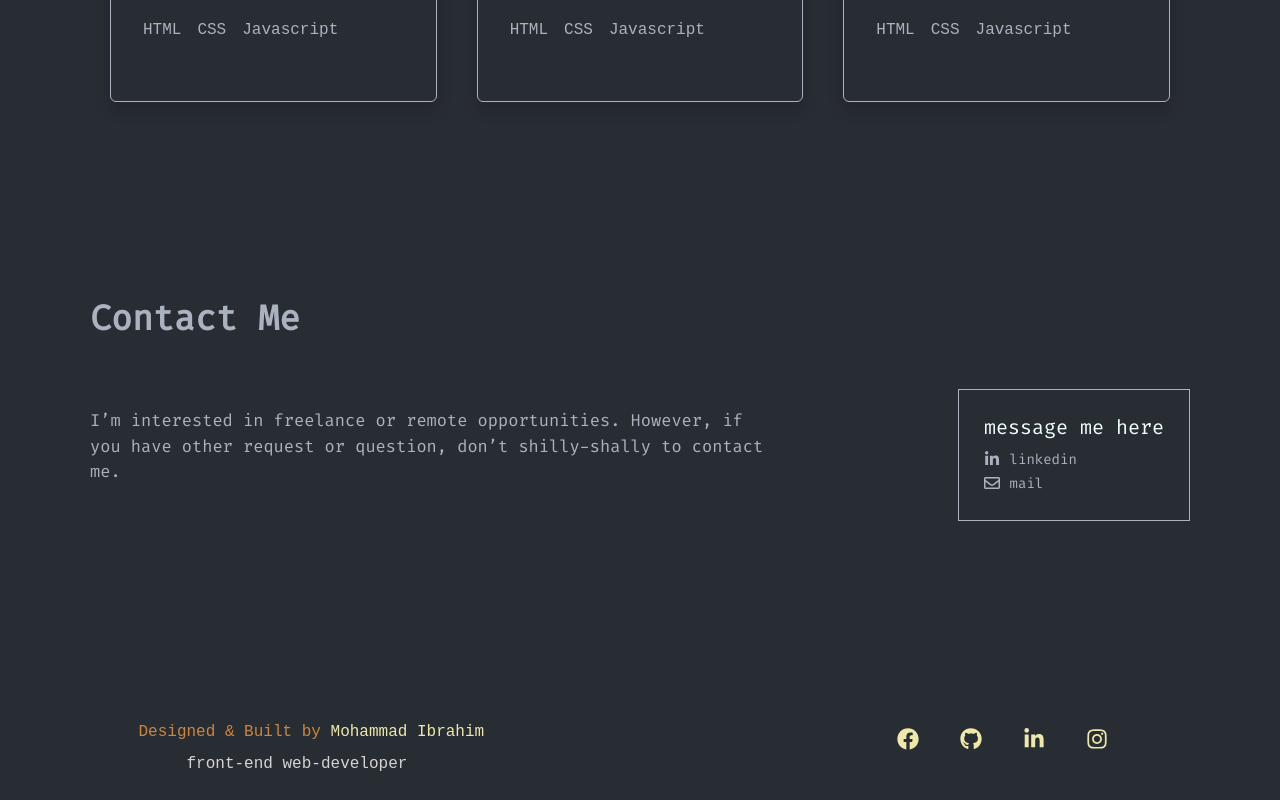
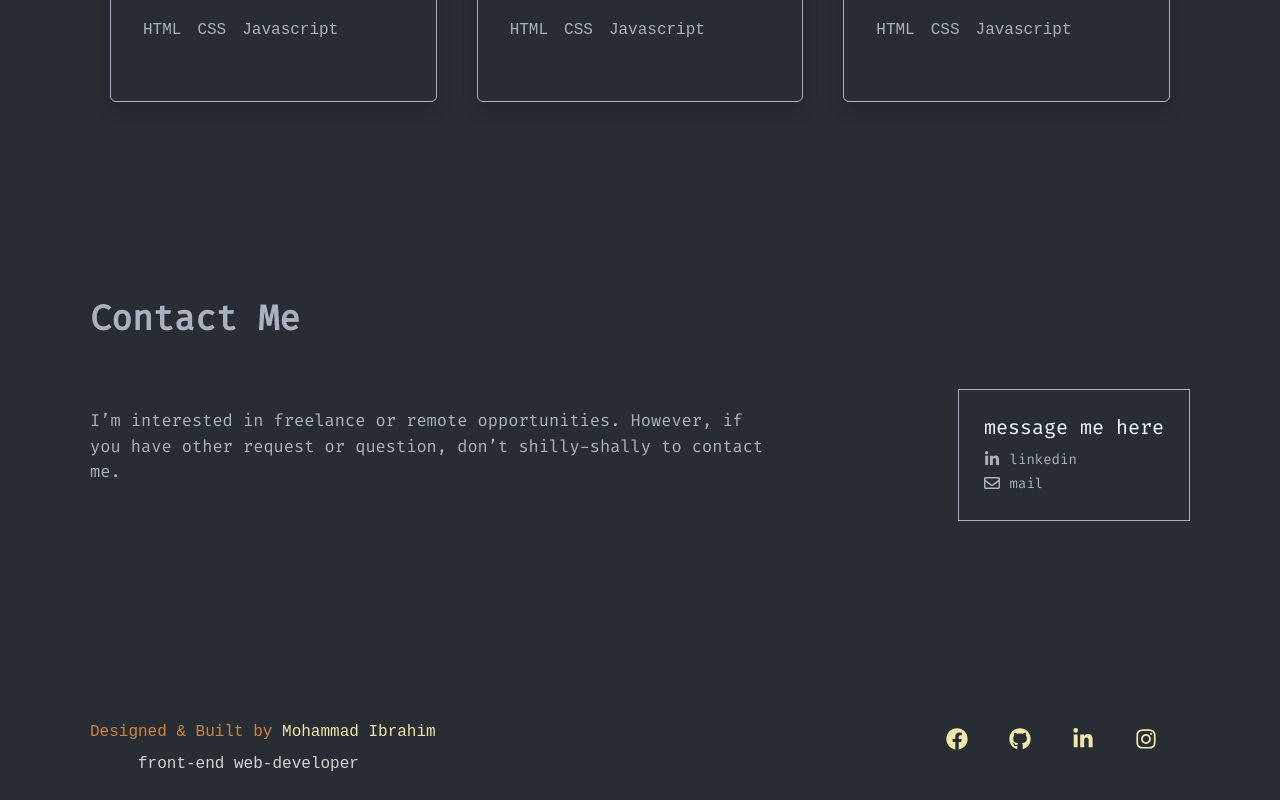
Before and after one commit to mohammadibrahiim1/portfolio, a React (Create React App) app: page / in a window 1280 px wide. Shown: the part 2978-3778 px from the top of the page. Built offline with nearby package versions, Linux system fonts and the light colour scheme.

Commit message:
footer update

```diff
--- a/src/Components/Footer/Footer.css
+++ b/src/Components/Footer/Footer.css
@@ -1,5 +1,5 @@
 .footer-section{
-    width: 1027px;
+    width: 1124px;
     margin: 0 auto;
 }
 .footer-link{
--- a/src/Components/Footer/Footer.js
+++ b/src/Components/Footer/Footer.js
@@ -12,7 +12,7 @@ const Footer = () => {
     <div>
       <section class="py-3 py-md-4 py-xl-6 footer-section">
         <div class="container overflow-hidden">
-          <div class="row gy-5 gy-md-0">
+          <div class="row gy-5 gy-md-0 ">
             <div class="col-xs-12 col-md-7 order-1 order-md-0">
               <div class="copyright text-center text-md-start text-lg-start">
                 Designed & Built by{" "}
```
